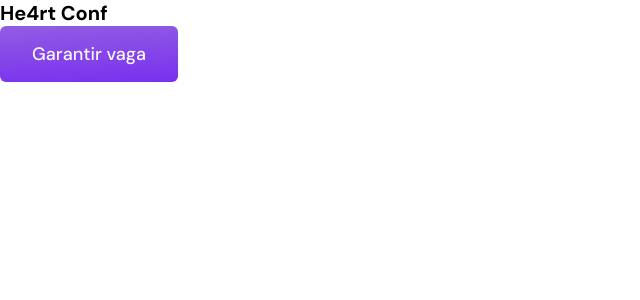
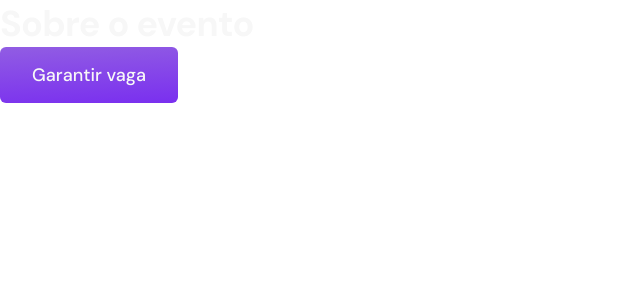
Before and after one commit to he4rt/he4rtconf-landing, a Next.js app: page / in a window 1280 px wide. Shown: the top 300 px of the page, without its empty margins (0-640 px from the left). Built offline with nearby package versions, Linux system fonts and the light colour scheme.

Commit message:
feat(ui): title component

```diff
--- /dev/null
+++ b/src/components/Title/index.tsx
@@ -0,0 +1,16 @@
+import { WrapperTitle } from './styles'
+
+export type TitleProps = {
+  level: 1 | 2 | 3 | 4 | 5 | 6
+  fontWeight: 600 | 700
+  size: 'small' | 'huge'
+  children: string
+}
+
+const Title = ({ children, level, fontWeight, size }: TitleProps) => (
+  <WrapperTitle level={level} fontWeight={fontWeight} size={size}>
+    {children}
+  </WrapperTitle>
+)
+
+export default Title
--- /dev/null
+++ b/src/components/Title/styles.ts
@@ -0,0 +1,25 @@
+import styled, { css } from 'styled-components'
+
+import { TitleProps } from '.'
+
+const wrapperTitleModifiers = {
+  small: () => css`
+    font-size: 3.6rem;
+  `,
+
+  huge: () => css`
+    font-size: 5.2rem;
+  `
+}
+
+export const WrapperTitle = styled.h1.attrs<TitleProps>(({ level }) => ({
+  as: `h${level}`
+}))<TitleProps>`
+  ${({ fontWeight, size }) => css`
+    font-weight: ${fontWeight};
+    color: #f7f7f7;
+    letter-spacing: -0.02em;
+
+    ${!!size && wrapperTitleModifiers[size]}
+  `}
+`
--- a/src/pages/index.tsx
+++ b/src/pages/index.tsx
@@ -4,6 +4,7 @@ import Head from 'next/head'
 import GlobalStyles from 'styles/global'
 
 import Button from 'components/Button'
+import Title from 'components/Title'
 
 const Home: NextPage = () => {
   return (
@@ -21,7 +22,9 @@ const Home: NextPage = () => {
         />
       </Head>
       <GlobalStyles />
-      <h1>He4rt Conf</h1>
+      <Title fontWeight={700} level={2} size="small">
+        Sobre o evento
+      </Title>
       <Button>Garantir vaga</Button>
     </>
   )
```
